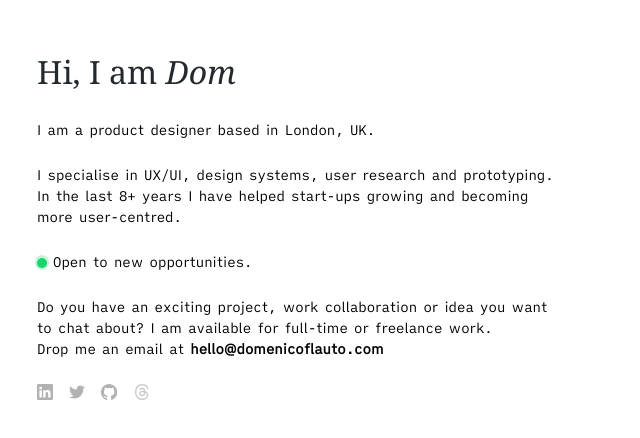
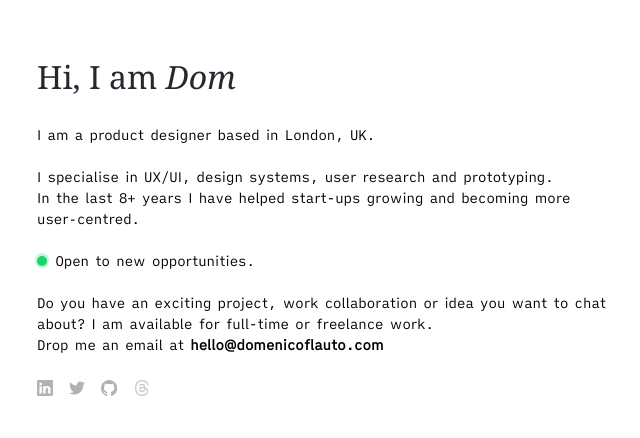
Before and after one commit to domenicoflauto/domenicoflauto, a Next.js app: page / in a window 1280 px wide. Shown: the part 176-614 px from the top of the page, without its empty margins (303-943 px from the left). Built offline with nearby package versions, Linux system fonts and the light colour scheme.

Commit message:
restore line wrapping

```diff
--- a/src/app/globals.css
+++ b/src/app/globals.css
@@ -175,7 +175,7 @@ svg#threads path {
 }
 
 .dot {
-  display: flex;
+  display: inline-flex;
   justify-content: center;
   align-items: center;
   width: 10px;
--- a/src/app/page.tsx
+++ b/src/app/page.tsx
@@ -7,22 +7,20 @@ export default function Home() {
         <h1 className="title">Hi, I am <i>Dom</i></h1>
         <p>
           I am a product designer based in London, UK.
-      </p>
-      <p>
+          <br />
+          <br />
           I specialise in UX/UI, design systems, user research and prototyping.
           <br />
-        In the last 8+ years I have helped start-ups growing and becoming<br />more user-centred.
-      </p>
-      <p>
-        <span className="wrap-dot">
+          In the last 8+ years I have helped start-ups growing and becoming more user&#8209;centred.
+          <br />
+          <br />
+          <span>
             <span className="dot" />
-          <span>
-            Open to new opportunities.
+            &nbsp;Open to new opportunities.
           </span>
-        </span>
-      </p>
-      <p>
-        Do you have an exciting project, work collaboration or idea you want<br/>to chat about? I am available for full-time or freelance work.
+          <br />
+          <br />
+          Do you have an exciting project, work collaboration or idea you want to chat about? I am available for full-time or freelance work.
           <br />
           Drop me an email at <strong>hello@domenicoflauto.com</strong>
         </p>
@@ -30,29 +28,28 @@ export default function Home() {
           <a href="https://www.linkedin.com/in/domenicoflauto/" target="_blank" rel="noopener noreferrer">
             <svg id="linkedin" width="16" height="16" viewBox="0 0 16 16" fill="none" xmlns="http://www.w3.org/2000/svg">
               <g id="Social_icon/LinkedIn">
-            <path id="Subtract" fill-rule="evenodd" clip-rule="evenodd" d="M1.18237 0C0.52935 0 0 0.513315 0 1.14614V14.8539C0 15.4869 0.52935 16 1.18237 16H14.8176C15.4706 16 16 15.4869 16 14.8539V1.14614C16 0.513315 15.4706 0 14.8176 0H1.18237ZM4.84988 6.16909V13.394H2.43322V6.16909H4.84988ZM5.00881 3.93453C5.00881 4.62786 4.48428 5.18265 3.64154 5.18265H3.62579C2.81479 5.18265 2.29036 4.62786 2.29036 3.93453C2.29036 3.2256 2.83086 2.6862 3.65753 2.6862C4.48428 2.6862 4.99311 3.2256 5.00881 3.93453ZM8.6038 13.394H6.18716C6.18716 13.394 6.21894 6.84702 6.18723 6.16909H8.60386V7.192L8.58772 7.21688H8.60386V7.192C8.92503 6.69969 9.49982 5.99955 10.7818 5.99955C12.3717 5.99955 13.564 7.03217 13.564 9.25133V13.394H11.1475V9.52883C11.1475 8.55757 10.7977 7.89503 9.92326 7.89503C9.25566 7.89503 8.85802 8.34186 8.68332 8.77329C8.6195 8.92765 8.6038 9.14337 8.6038 9.3593V13.394Z" fill="#b2b2b2"/>
+                <path id="Subtract" fill-rule="evenodd" clip-rule="evenodd" d="M1.18237 0C0.52935 0 0 0.513315 0 1.14614V14.8539C0 15.4869 0.52935 16 1.18237 16H14.8176C15.4706 16 16 15.4869 16 14.8539V1.14614C16 0.513315 15.4706 0 14.8176 0H1.18237ZM4.84988 6.16909V13.394H2.43322V6.16909H4.84988ZM5.00881 3.93453C5.00881 4.62786 4.48428 5.18265 3.64154 5.18265H3.62579C2.81479 5.18265 2.29036 4.62786 2.29036 3.93453C2.29036 3.2256 2.83086 2.6862 3.65753 2.6862C4.48428 2.6862 4.99311 3.2256 5.00881 3.93453ZM8.6038 13.394H6.18716C6.18716 13.394 6.21894 6.84702 6.18723 6.16909H8.60386V7.192L8.58772 7.21688H8.60386V7.192C8.92503 6.69969 9.49982 5.99955 10.7818 5.99955C12.3717 5.99955 13.564 7.03217 13.564 9.25133V13.394H11.1475V9.52883C11.1475 8.55757 10.7977 7.89503 9.92326 7.89503C9.25566 7.89503 8.85802 8.34186 8.68332 8.77329C8.6195 8.92765 8.6038 9.14337 8.6038 9.3593V13.394Z" fill="#b2b2b2" />
               </g>
             </svg>
           </a>
           <a href="https://twitter.com/domenicoflauto" target="_blank" rel="noopener noreferrer">
             <svg id="twitter" width="16" height="16" viewBox="0 0 16 16" fill="none" xmlns="http://www.w3.org/2000/svg">
               <g id="Social_icon/Twitter">
-            <path id="Vector" d="M14.3193 4.76126C14.329 4.90126 14.329 5.04126 14.329 5.18255C14.329 9.48771 11.0515 14.4529 5.05865 14.4529V14.4503C3.28832 14.4529 1.55478 13.9458 0.0644531 12.9896C0.321872 13.0206 0.580582 13.0361 0.839937 13.0367C2.30703 13.038 3.73219 12.5458 4.88639 11.6393C3.49219 11.6129 2.26961 10.7038 1.84252 9.37674C2.3309 9.47093 2.83413 9.45158 3.31349 9.32061C1.79349 9.01351 0.699937 7.67803 0.699937 6.12706V6.08577C1.15284 6.33803 1.65994 6.47803 2.17865 6.49351C0.747034 5.53674 0.305743 3.63222 1.17026 2.14319C2.82445 4.17868 5.2651 5.41609 7.8851 5.54706C7.62252 4.41545 7.98123 3.22964 8.82768 2.43416C10.1399 1.20061 12.2038 1.26384 13.4374 2.57545C14.167 2.43158 14.8664 2.16384 15.5064 1.78448C15.2632 2.53867 14.7541 3.17932 14.0741 3.58642C14.7199 3.51029 15.3509 3.33738 15.9451 3.07351C15.5077 3.729 14.9567 4.29997 14.3193 4.76126Z" fill="#b2b2b2"/>
+                <path id="Vector" d="M14.3193 4.76126C14.329 4.90126 14.329 5.04126 14.329 5.18255C14.329 9.48771 11.0515 14.4529 5.05865 14.4529V14.4503C3.28832 14.4529 1.55478 13.9458 0.0644531 12.9896C0.321872 13.0206 0.580582 13.0361 0.839937 13.0367C2.30703 13.038 3.73219 12.5458 4.88639 11.6393C3.49219 11.6129 2.26961 10.7038 1.84252 9.37674C2.3309 9.47093 2.83413 9.45158 3.31349 9.32061C1.79349 9.01351 0.699937 7.67803 0.699937 6.12706V6.08577C1.15284 6.33803 1.65994 6.47803 2.17865 6.49351C0.747034 5.53674 0.305743 3.63222 1.17026 2.14319C2.82445 4.17868 5.2651 5.41609 7.8851 5.54706C7.62252 4.41545 7.98123 3.22964 8.82768 2.43416C10.1399 1.20061 12.2038 1.26384 13.4374 2.57545C14.167 2.43158 14.8664 2.16384 15.5064 1.78448C15.2632 2.53867 14.7541 3.17932 14.0741 3.58642C14.7199 3.51029 15.3509 3.33738 15.9451 3.07351C15.5077 3.729 14.9567 4.29997 14.3193 4.76126Z" fill="#b2b2b2" />
               </g>
             </svg>
           </a>
           <a href="https://www.github.com/domenicoflauto" target="_blank" rel="noopener noreferrer">
             <svg id="github" width="17" height="16" viewBox="0 0 17 16" fill="none" xmlns="http://www.w3.org/2000/svg">
               <g id="Social_icon/GitHub" clip-path="url(#clip0_321_38419)">
-            <path id="Vector" fill-rule="evenodd" clip-rule="evenodd" d="M8.14233 0C3.63983 0 0 3.66667 0 8.20283C0 11.8288 2.33217 14.8982 5.5675 15.9845C5.972 16.0662 6.12017 15.808 6.12017 15.5908C6.12017 15.4007 6.10683 14.7488 6.10683 14.0697C3.84183 14.5587 3.37017 13.0918 3.37017 13.0918C3.00617 12.1412 2.46683 11.8968 2.46683 11.8968C1.7255 11.3943 2.52083 11.3943 2.52083 11.3943C3.34317 11.4487 3.77467 12.2363 3.77467 12.2363C4.5025 13.4857 5.67533 13.1327 6.14717 12.9153C6.2145 12.3857 6.43033 12.019 6.6595 11.8153C4.853 11.6252 2.95233 10.919 2.95233 7.76817C2.95233 6.87183 3.27567 6.1385 3.788 5.56817C3.70717 5.3645 3.424 4.52233 3.869 3.39517C3.869 3.39517 4.5565 3.17783 6.10667 4.23717C6.77035 4.05761 7.45479 3.96627 8.14233 3.9655C8.82983 3.9655 9.53067 4.06067 10.1778 4.23717C11.7282 3.17783 12.4157 3.39517 12.4157 3.39517C12.8607 4.52233 12.5773 5.3645 12.4965 5.56817C13.0223 6.1385 13.3323 6.87183 13.3323 7.76817C13.3323 10.919 11.4317 11.6115 9.61167 11.8153C9.90833 12.0733 10.1643 12.5622 10.1643 13.3363C10.1643 14.4363 10.151 15.3192 10.151 15.5907C10.151 15.808 10.2993 16.0662 10.7037 15.9847C13.939 14.898 16.2712 11.8288 16.2712 8.20283C16.2845 3.66667 12.6313 0 8.14233 0Z" fill="#b2b2b2"/>
+                <path id="Vector" fill-rule="evenodd" clip-rule="evenodd" d="M8.14233 0C3.63983 0 0 3.66667 0 8.20283C0 11.8288 2.33217 14.8982 5.5675 15.9845C5.972 16.0662 6.12017 15.808 6.12017 15.5908C6.12017 15.4007 6.10683 14.7488 6.10683 14.0697C3.84183 14.5587 3.37017 13.0918 3.37017 13.0918C3.00617 12.1412 2.46683 11.8968 2.46683 11.8968C1.7255 11.3943 2.52083 11.3943 2.52083 11.3943C3.34317 11.4487 3.77467 12.2363 3.77467 12.2363C4.5025 13.4857 5.67533 13.1327 6.14717 12.9153C6.2145 12.3857 6.43033 12.019 6.6595 11.8153C4.853 11.6252 2.95233 10.919 2.95233 7.76817C2.95233 6.87183 3.27567 6.1385 3.788 5.56817C3.70717 5.3645 3.424 4.52233 3.869 3.39517C3.869 3.39517 4.5565 3.17783 6.10667 4.23717C6.77035 4.05761 7.45479 3.96627 8.14233 3.9655C8.82983 3.9655 9.53067 4.06067 10.1778 4.23717C11.7282 3.17783 12.4157 3.39517 12.4157 3.39517C12.8607 4.52233 12.5773 5.3645 12.4965 5.56817C13.0223 6.1385 13.3323 6.87183 13.3323 7.76817C13.3323 10.919 11.4317 11.6115 9.61167 11.8153C9.90833 12.0733 10.1643 12.5622 10.1643 13.3363C10.1643 14.4363 10.151 15.3192 10.151 15.5907C10.151 15.808 10.2993 16.0662 10.7037 15.9847C13.939 14.898 16.2712 11.8288 16.2712 8.20283C16.2845 3.66667 12.6313 0 8.14233 0Z" fill="#b2b2b2" />
               </g>
               <defs>
                 <clipPath id="clip0_321_38419">
-            <rect width="16.3333" height="16" fill="white"/>
+                  <rect width="16.3333" height="16" fill="white" />
                 </clipPath>
               </defs>
             </svg>
-
           </a>
           <a href="https://www.threads.net/@domenicoflauto" target="_blank" rel="noopener noreferrer">
             <svg id="threads" aria-label="Threads" viewBox="0 0 192 192" xmlns="http://www.w3.org/2000/svg">
```
Lines whose indentation alone changed are shown as unchanged.
